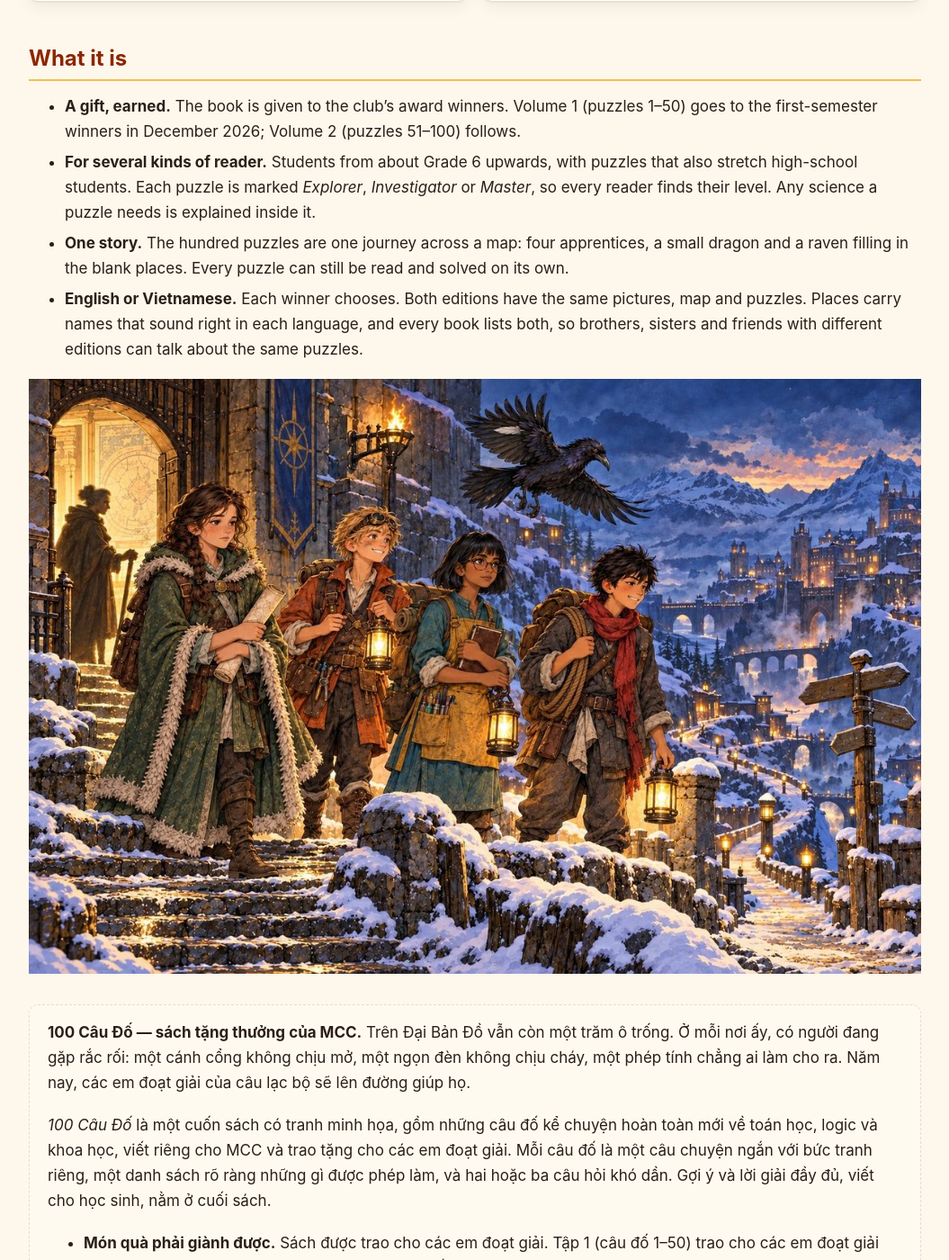
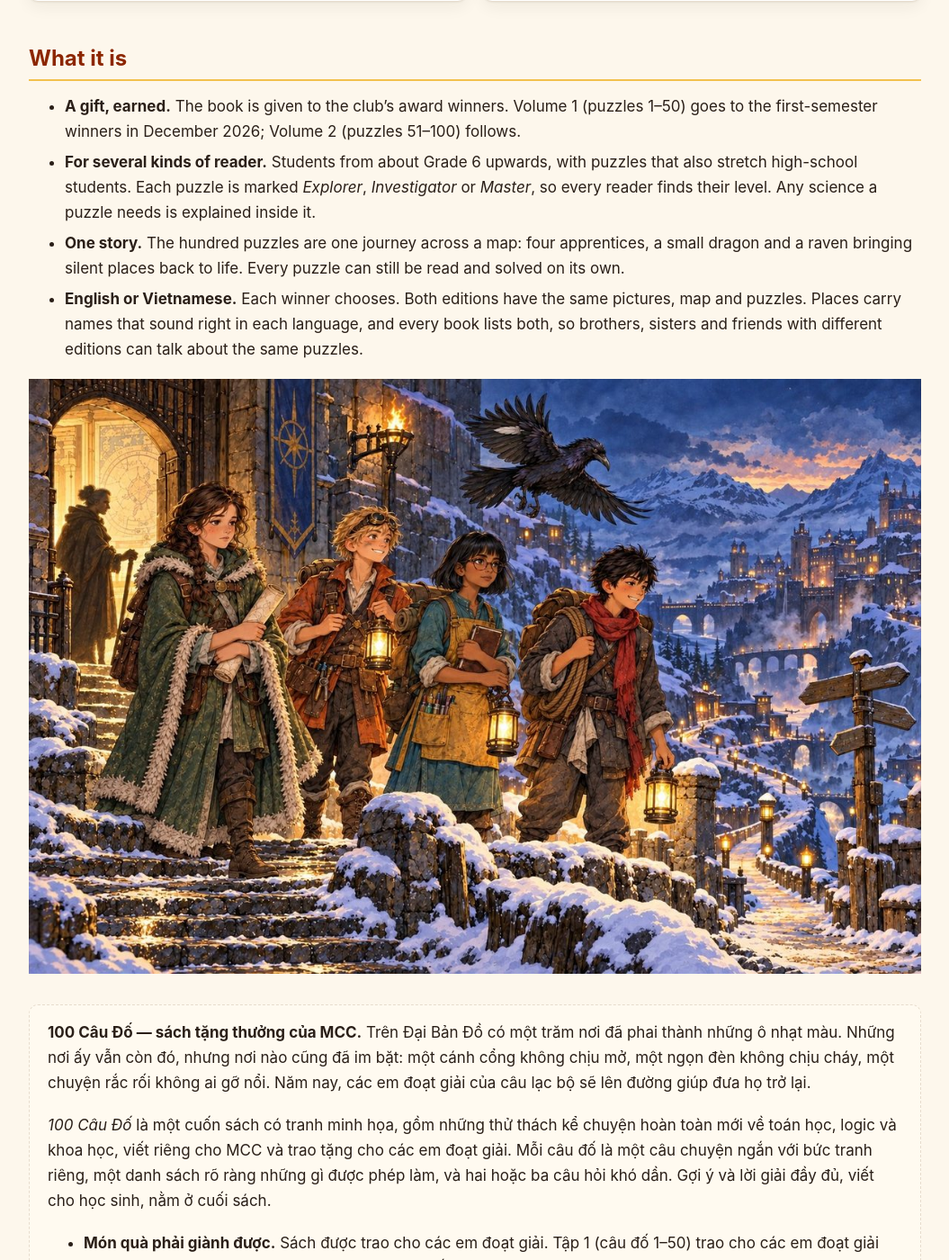
Before and after one commit to nghia71/nghia71.github.io, a Jekyll site: the page built from award-book.md, in a window 1280 px wide and 1400 px high, scrolled down 1711 px. Shown: the whole window at 90% size, without its empty margins (112-1167 px from the left). Built offline with Jekyll 4.4.1, drawn with Linux system fonts in a browser that asks for light colours; some of the changed text lies outside the part shown.

Commit message:
Award book: places that fell silent; updated leaflet and sample
Co-Authored-By: Claude Opus 5.5 <noreply@anthropic.com>

```diff
--- a/award-book.md
+++ b/award-book.md
@@ -7,11 +7,11 @@ description: 100 Puzzles, the MCC award book of story puzzles in mathematics, lo
 
 # 100 Puzzles — the MCC award book
 
-<p class="lede">A hundred places on the Great Map are still blank. In each of them someone is stuck — a gate that will not open, a lantern that will not light, a sum nobody can make come right. This year, the club's award winners set out to help.</p>
+<p class="lede">A hundred places on the Great Map have faded to pale squares. They are still there, but each has fallen silent: a gate that will not open, a lantern that will not light, a trouble nobody can solve. This year, the club's award winners set out to help bring them back.</p>
 
 </div>
 
-![The Great Map of Highmere, with its hundred blank places](./award-book/award-book-map.jpg)
+![The Great Map of Highmere, with its hundred silent places](./award-book/award-book-map.jpg)
 
 *100 Puzzles* is an illustrated book of original story puzzles in mathematics, logic and science, written for MCC and given to the club's award winners. Each puzzle is a short story with its own picture, a clear list of what is allowed, and two or three questions that climb in difficulty. Hints and complete solutions, written for students, are at the back.
 
@@ -41,20 +41,20 @@ description: 100 Puzzles, the MCC award book of story puzzles in mathematics, lo
 
 * **A gift, earned.** The book is given to the club's award winners. Volume 1 (puzzles 1–50) goes to the first-semester winners in December 2026; Volume 2 (puzzles 51–100) follows.
 * **For several kinds of reader.** Students from about Grade 6 upwards, with puzzles that also stretch high-school students. Each puzzle is marked *Explorer*, *Investigator* or *Master*, so every reader finds their level. Any science a puzzle needs is explained inside it.
-* **One story.** The hundred puzzles are one journey across a map: four apprentices, a small dragon and a raven filling in the blank places. Every puzzle can still be read and solved on its own.
+* **One story.** The hundred puzzles are one journey across a map: four apprentices, a small dragon and a raven bringing silent places back to life. Every puzzle can still be read and solved on its own.
 * **English or Vietnamese.** Each winner chooses. Both editions have the same pictures, map and puzzles. Places carry names that sound right in each language, and every book lists both, so brothers, sisters and friends with different editions can talk about the same puzzles.
 
 ![The four apprentices setting out from Highmere](./award-book/award-book-travellers.jpg)
 
 <div class="vn" markdown="1">
 
-**100 Câu Đố — sách tặng thưởng của MCC.** Trên Đại Bản Đồ vẫn còn một trăm ô trống. Ở mỗi nơi ấy, có người đang gặp rắc rối: một cánh cổng không chịu mở, một ngọn đèn không chịu cháy, một phép tính chẳng ai làm cho ra. Năm nay, các em đoạt giải của câu lạc bộ sẽ lên đường giúp họ.
+**100 Câu Đố — sách tặng thưởng của MCC.** Trên Đại Bản Đồ có một trăm nơi đã phai thành những ô nhạt màu. Những nơi ấy vẫn còn đó, nhưng nơi nào cũng đã im bặt: một cánh cổng không chịu mở, một ngọn đèn không chịu cháy, một chuyện rắc rối không ai gỡ nổi. Năm nay, các em đoạt giải của câu lạc bộ sẽ lên đường giúp đưa họ trở lại.
 
-*100 Câu Đố* là một cuốn sách có tranh minh họa, gồm những câu đố kể chuyện hoàn toàn mới về toán học, logic và khoa học, viết riêng cho MCC và trao tặng cho các em đoạt giải. Mỗi câu đố là một câu chuyện ngắn với bức tranh riêng, một danh sách rõ ràng những gì được phép làm, và hai hoặc ba câu hỏi khó dần. Gợi ý và lời giải đầy đủ, viết cho học sinh, nằm ở cuối sách.
+*100 Câu Đố* là một cuốn sách có tranh minh họa, gồm những thử thách kể chuyện hoàn toàn mới về toán học, logic và khoa học, viết riêng cho MCC và trao tặng cho các em đoạt giải. Mỗi câu đố là một câu chuyện ngắn với bức tranh riêng, một danh sách rõ ràng những gì được phép làm, và hai hoặc ba câu hỏi khó dần. Gợi ý và lời giải đầy đủ, viết cho học sinh, nằm ở cuối sách.
 
 * **Món quà phải giành được.** Sách được trao cho các em đoạt giải. Tập 1 (câu đố 1–50) trao cho các em đoạt giải học kỳ một vào tháng 12 năm 2026; Tập 2 (câu đố 51–100) sẽ ra sau.
 * **Cho nhiều lứa tuổi.** Học sinh từ khoảng lớp 6 trở lên, với những câu đố đủ sức thử thách cả học sinh trung học phổ thông. Mỗi câu đố được xếp hạng *Nhà thám hiểm*, *Nhà điều tra* hoặc *Bậc thầy*. Kiến thức khoa học nào cần dùng đều được giải thích ngay trong câu đố.
-* **Một câu chuyện.** Một trăm câu đố là một cuộc hành trình trên tấm bản đồ: bốn người học trò, chú rồng nhỏ Than Hồng và cô quạ Lông Bạc đi lấp đầy những ô trống. Mỗi câu đố vẫn có thể đọc và giải riêng.
+* **Một câu chuyện.** Một trăm câu đố là một cuộc hành trình trên tấm bản đồ: bốn người học trò, chú rồng nhỏ Than Hồng và cô quạ Lông Bạc đưa những nơi đã im bặt trở lại với cuộc sống. Mỗi câu đố vẫn có thể đọc và giải riêng.
 * **Tiếng Anh hoặc tiếng Việt.** Mỗi em được chọn. Hai bản có cùng tranh vẽ, bản đồ và câu đố; tên nơi chốn được đặt cho hay trong từng thứ tiếng, và sách nào cũng có bảng đối chiếu tên, để anh chị em và bạn bè đọc hai bản khác nhau vẫn cùng bàn về những câu đố như nhau.
 
 </div>
```
Also changed, not shown: 4 other files.
